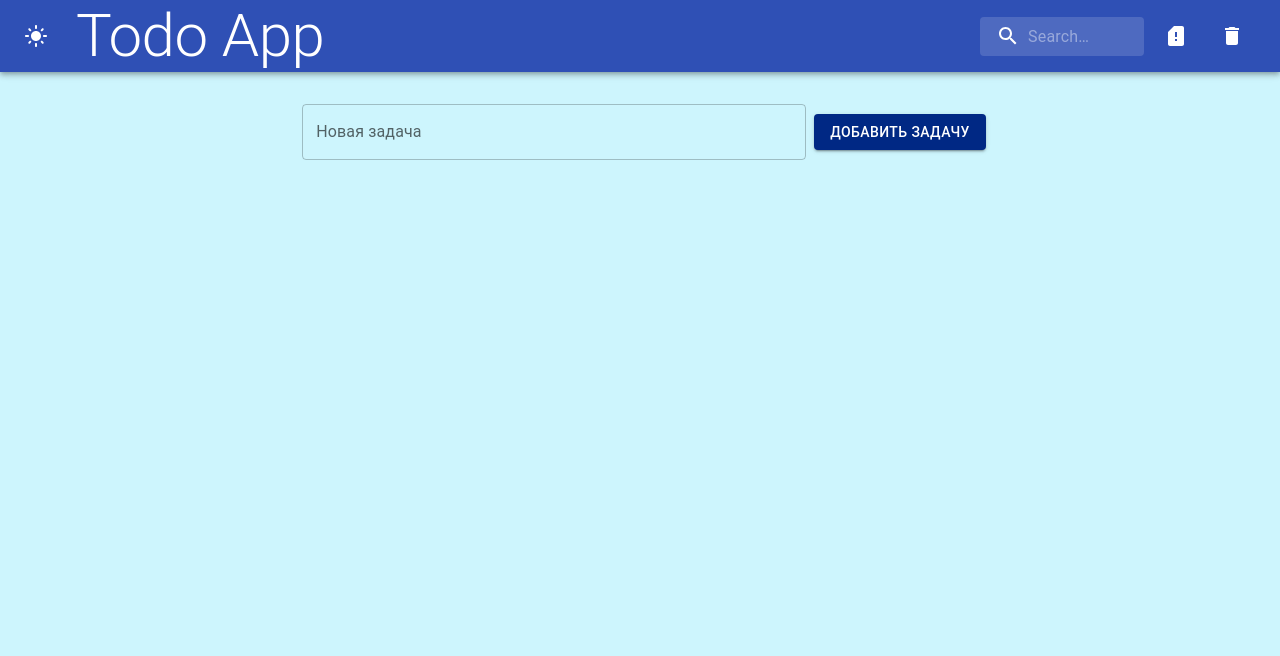
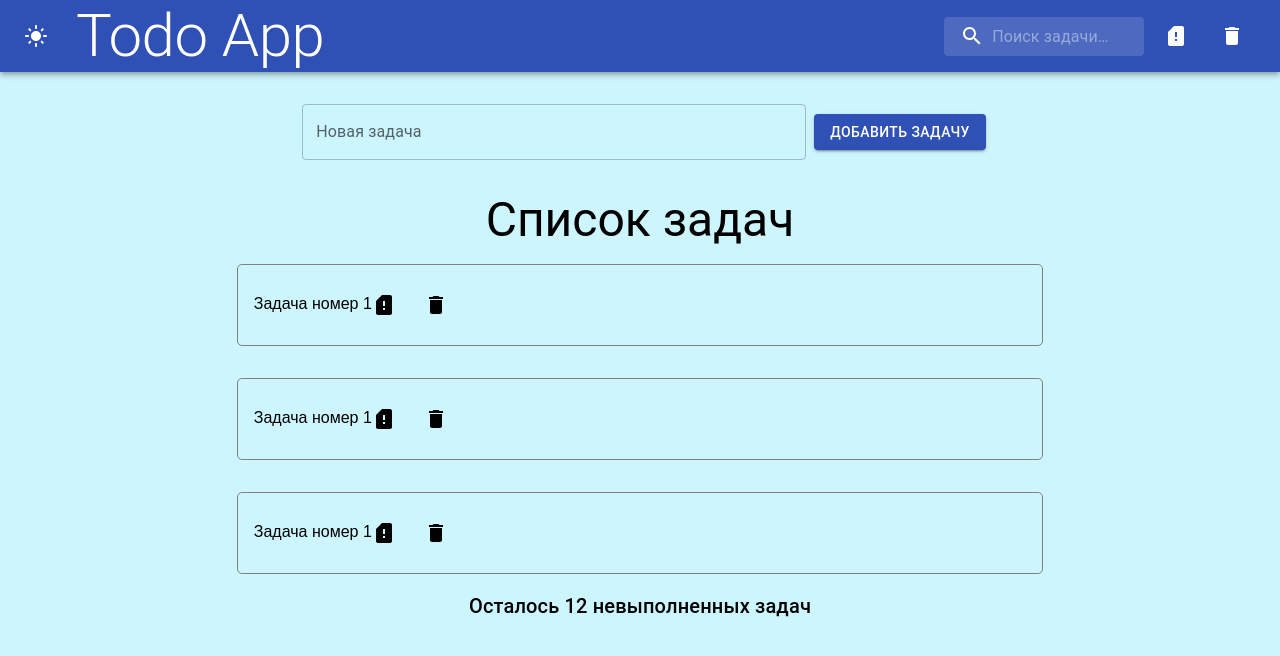
Before and after one commit to IvanovKS/todo-app-project, a React (Create React App) app: page / in a window 1280 px wide. Shown: the top 656 px of the page. Built offline with nearby package versions, Linux system fonts and the light colour scheme.

Commit message:
Add simple template for TodoItem and TodoList

```diff
--- a/src/App.jsx
+++ b/src/App.jsx
@@ -1,12 +1,14 @@
 import styles from './App.module.css';
 import Header from './components/Header/Header';
 import TodoForm from './components/TodoForm/TodoForm';
+import TodoList from './components/TodoList/TodoList';
 
 function App() {
   return (
     <div className={styles.app}>
       <Header />
       <TodoForm />
+      <TodoList />
     </div>
   );
 }
--- a/src/components/Header/Header.jsx
+++ b/src/components/Header/Header.jsx
@@ -7,7 +7,6 @@ import IconButton from '@mui/material/IconButton';
 import Typography from '@mui/material/Typography';
 import InputBase from '@mui/material/InputBase';
 import theme from '../../utils/theme';
-// import MenuIcon from '@mui/icons-material/Menu';
 import SearchIcon from '@mui/icons-material/Search';
 import LightModeIcon from '@mui/icons-material/LightMode';
 import SdCardAlertIcon from '@mui/icons-material/SdCardAlert';
@@ -47,7 +46,7 @@ const StyledInputBase = styled(InputBase)(({ theme }) => ({
     paddingLeft: `calc(1em + ${theme.spacing(4)})`,
     transition: theme.transitions.create('width'),
     [theme.breakpoints.up('sm')]: {
-      width: '12ch',
+      width: '16ch',
       '&:focus': {
         width: '20ch',
       },
@@ -83,7 +82,7 @@ function Header() {
                 <SearchIcon />
               </SearchIconWrapper>
               <StyledInputBase
-                placeholder="Search…"
+                placeholder="Поиск задачи…"
                 inputProps={{ 'aria-label': 'search' }}
               />
             </Search>
--- a/src/components/TodoForm/TodoForm.jsx
+++ b/src/components/TodoForm/TodoForm.jsx
@@ -22,13 +22,16 @@ function TodoForm() {
           width: '60%',
         }}
       >
-        <TextField label="Новая задача" sx={{ m: 1, width: '70%', fontSize: 34, fontWeight: 'medium' }} />
+        <TextField
+          label="Новая задача"
+          sx={{ m: 1, width: '70%', fontSize: 34, fontWeight: 'medium' }}
+        />
         <Button
           variant="contained"
           sx={{
-            background: '#002884',
+            background: '#2f50b5',
             '&:hover': {
-              background: '#2f50b5',
+              background: '#002884',
             },
           }}
         >
--- a/src/components/TodoItem/TodoItem.jsx
+++ b/src/components/TodoItem/TodoItem.jsx
@@ -1,7 +1,39 @@
-import React from 'react';
+import * as React from 'react';
+import Box from '@mui/material/Box';
+import IconButton from '@mui/material/IconButton';
+import SdCardAlertIcon from '@mui/icons-material/SdCardAlert';
+import DeleteIcon from '@mui/icons-material/Delete';
+import { Container } from '@mui/material';
 
 function TodoItem() {
-  return <div>TodoItem</div>;
+  return (
+    <Container sx={{ p: 2, display: 'flex', justifyContent: 'center' }}>
+      <Box
+        component="section"
+        sx={{ p: 2, border: '1px solid grey', width: '70%', borderRadius: '5px' }}
+      >
+        Задача номер 1
+        <IconButton
+          size="large"
+          edge="start"
+          color="inherit"
+          aria-label="open drawer"
+          sx={{ mr: 2 }}
+        >
+          <SdCardAlertIcon />
+        </IconButton>
+        <IconButton
+          size="large"
+          edge="start"
+          color="inherit"
+          aria-label="open drawer"
+          sx={{ mr: 2 }}
+        >
+          <DeleteIcon />
+        </IconButton>
+      </Box>
+    </Container>
+  );
 }
 
 export default TodoItem;
--- a/src/components/TodoList/TodoList.jsx
+++ b/src/components/TodoList/TodoList.jsx
@@ -1,7 +1,21 @@
 import React from 'react';
+import Typography from '@mui/material/Typography';
+import TodoItem from '../TodoItem/TodoItem';
 
 function TodoList() {
-  return <div>TodoList</div>;
+  return (
+    <>
+      <Typography variant="h3" align="center">
+        Список задач
+      </Typography>
+      <TodoItem />
+      <TodoItem />
+      <TodoItem />
+      <Typography variant="h6" align="center">
+        Осталось 12 невыполненных задач
+      </Typography>
+    </>
+  );
 }
 
 export default TodoList;
```
Also changed, not shown: src/components/Footer/Footer.jsx (deleted, +0 -7 lines), src/components/Footer/Footer.module.css (deleted).
